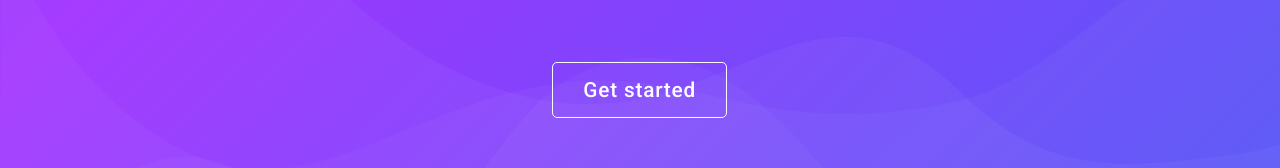
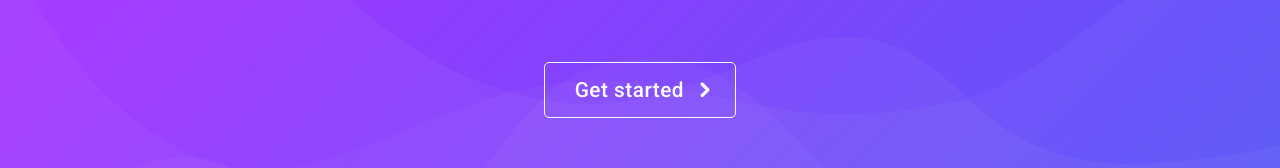
Before and after one commit to Trackgit-analytics/trackgit-landing, a Vue app: page / in a window 1280 px wide. Shown: the part 373-541 px from the top of the page. Built offline with nearby package versions, Linux system fonts and the light colour scheme.

Commit message:
Buttons refactor

```diff
--- a/src/App.vue
+++ b/src/App.vue
@@ -92,6 +92,16 @@ section {
   }
 }
 
+.no-select {
+  -webkit-touch-callout: none;
+  -webkit-user-select: none;
+  -khtml-user-select: none;
+  -moz-user-select: none;
+  -ms-user-select: none;
+  user-select: none;
+  -webkit-tap-highlight-color: transparent;
+}
+
 @media only screen and (max-width: 600px) {
   body,
   html {
--- a/src/components/buttons/button-circle.vue
+++ b/src/components/base-inputs/button/button-circle.vue
@@ -1,9 +1,7 @@
 <template>
   <div
     :class="
-      `circle-button-container no-select ${
-        this.enabled ? 'enabled' : 'disabled'
-      }`
+      `circle-button-container no-select ${this.enabled ? '' : 'disabled'}`
     "
   >
     <slot class="icon"></slot>
@@ -18,8 +16,6 @@ export default class CircleButton extends Vue {
 }
 </script>
 <style lang="scss" scoped>
-@import "button.css";
-
 .circle-button-container {
   width: 40px;
   height: 40px;
@@ -32,26 +28,22 @@ export default class CircleButton extends Vue {
   border-radius: 100%;
   cursor: pointer;
 
+  &:not(.disabled):active {
+    background-color: #dfdfdf;
+  }
+
   img {
     max-width: 20px;
     max-height: 20px;
     -webkit-user-select: none;
-    opacity: 0.6;
+    opacity: 0.5;
     margin-right: -3px;
   }
-}
-
-.enabled:active {
-  background-color: #dfdfdf;
 }
 
 .disabled {
   opacity: 0.25 !important;
   cursor: unset !important;
-
-  img {
-    opacity: 0.5;
-  }
 }
 
 @media only screen and (max-width: 600px) {
--- /dev/null
+++ b/src/components/base-inputs/button/button-rectangle.vue
@@ -0,0 +1,79 @@
+<template>
+  <a
+    :href="this.enabled ? action : null"
+    :class="
+      `button no-select ${this.color}-button
+      ${this.enabled ? '' : 'disabled'}`
+    "
+  >
+    {{ this.text }}
+    <img src="@/assets/arrow-right.svg" alt="arrow" />
+  </a>
+</template>
+<script lang="ts">
+import { Component, Prop, Vue } from "vue-property-decorator";
+
+@Component
+export default class RectangleButton extends Vue {
+  @Prop() readonly text!: string;
+  @Prop() readonly action!: string;
+  @Prop() readonly color!: string;
+  @Prop({ default: true }) readonly enabled!: boolean;
+}
+</script>
+<style scoped lang="scss">
+.button {
+  padding: 15px 25px 15px 30px;
+  display: inline-flex;
+  align-items: center;
+  border-radius: 5px;
+  font-size: 1.3rem;
+  letter-spacing: 0.5px;
+  transition: all 120ms ease;
+  font-weight: 500;
+  text-decoration: none;
+
+  img {
+    width: 0.6rem;
+    margin-left: 1rem;
+  }
+}
+
+.translucent-white-button {
+  border: 1px solid white;
+  color: white;
+  background: rgba(255, 255, 255, 0);
+
+  &:not(.disabled):hover {
+    background: rgba(255, 255, 255, 0.05);
+  }
+  &:not(.disabled):active {
+    background: rgba(255, 255, 255, 0.15);
+  }
+
+  img {
+    filter: invert(100);
+  }
+}
+
+.transparent-button {
+  color: #353535;
+  padding: 0px 0px 5px 0px;
+  border-radius: 0px;
+  letter-spacing: 0px;
+  display: unset;
+
+  &:not(.disabled):hover {
+    border-bottom: 1px dotted #353535;
+  }
+
+  img {
+    opacity: 0.8;
+  }
+}
+
+.disabled {
+  opacity: 0.25 !important;
+  cursor: unset !important;
+}
+</style>
--- a/src/components/buttons/button-translucent-white.vue
+++ /dev/null
@@ -1,32 +0,0 @@
-<template>
-  <a :href="action" class="button no-select translucent-white">{{
-    this.text
-  }}</a>
-</template>
-<script lang="ts">
-import { Component, Prop, Vue } from "vue-property-decorator";
-
-@Component
-export default class TranslucentWhiteButton extends Vue {
-  @Prop() readonly text!: string;
-  @Prop() readonly action!: string;
-}
-</script>
-<style>
-@import "button.css";
-</style>
-<style scoped lang="scss">
-.translucent-white {
-  border: 1px solid white;
-  color: white;
-  text-decoration: none;
-  background: rgba(255, 255, 255, 0);
-
-  &:hover {
-    background: rgba(255, 255, 255, 0.1);
-  }
-  &:active {
-    background: rgba(255, 255, 255, 0.15);
-  }
-}
-</style>
--- a/src/components/buttons/button-transparent.vue
+++ /dev/null
@@ -1,32 +0,0 @@
-<template>
-  <a class="transparent-button no-select" :href="action">
-    {{ this.text }}
-    <img src="@/assets/arrow-right.svg" alt="arrow" />
-  </a>
-</template>
-<script lang="ts">
-import { Component, Prop, Vue } from "vue-property-decorator";
-
-@Component
-export default class TransparentButton extends Vue {
-  @Prop() readonly text!: string;
-  @Prop() readonly action!: string;
-}
-</script>
-<style scoped lang="scss">
-.transparent-button {
-  font-size: 1.3rem;
-  text-decoration: none;
-  color: #505050;
-  font-weight: 500;
-  &:hover {
-    border-bottom: 1px dotted #505050;
-  }
-
-  img {
-    width: 8px;
-    margin-left: 10px;
-    vertical-align: middle;
-  }
-}
-</style>
--- a/src/components/buttons/button.css
+++ /dev/null
@@ -1,21 +0,0 @@
-.button{
-    padding: 15px 30px;
-    display: inline-flex;
-    align-items: center;
-    text-align: 50px;
-    border-radius: 5px;
-    font-size: 1.3rem;
-    letter-spacing: 0.8px;
-    transition: all 120ms ease;
-    font-weight: 500;
-}
-
-.no-select{
-  -webkit-touch-callout: none;
-  -webkit-user-select: none;
-  -khtml-user-select: none;
-  -moz-user-select: none;
-  -ms-user-select: none;
-  user-select: none;
-  -webkit-tap-highlight-color: transparent;
-}
--- a/src/components/faq/faq.vue
+++ b/src/components/faq/faq.vue
@@ -46,7 +46,7 @@ import Vue from "vue";
 import Component from "vue-class-component";
 import gsap from "gsap";
 import { ScrollTrigger } from "gsap/ScrollTrigger";
-import CircleButton from "@/components/buttons/button-circle.vue";
+import CircleButton from "@/components/base-inputs/button/button-circle.vue";
 import DeviceHelper from "@/helpers/DeviceHelper";
 import { Hyperlinks } from "@/models/data/LinkDirectory";
 
--- a/src/components/product-summary/product-summary.vue
+++ b/src/components/product-summary/product-summary.vue
@@ -8,11 +8,15 @@
           <br />for github repositories
         </h2>
         <p>
-          Drop the trackgit token inside the repository's Readme.md and get
+          Add a trackgit token inside your repository's Readme.md and get
           instant access to user traffic analytics from the
           <a :href="linkDashboard">dashboard</a>.
         </p>
-        <TransparentButton text="Sign up for free" :action="linkSignup" />
+        <RectangleButton
+          text="Sign up for free"
+          color="transparent"
+          :action="linkSignup"
+        />
       </div>
     </div>
     <ProductSummaryClipart />
@@ -25,9 +29,9 @@ import gsap from "gsap";
 import { ScrollTrigger } from "gsap/ScrollTrigger";
 import { Hyperlinks } from "@/models/data/LinkDirectory.ts";
 import ProductSummaryClipart from "@/components/product-summary/product-summary-clipart.vue";
-import TransparentButton from "@/components/buttons/button-transparent.vue";
+import RectangleButton from "@/components/base-inputs/button/button-rectangle.vue";
 
-@Component({ components: { ProductSummaryClipart, TransparentButton } })
+@Component({ components: { ProductSummaryClipart, RectangleButton } })
 export default class ProductSummary extends Vue {
   /** Hyperlink which points to dashboard page */
   get linkDashboard(): string {
--- a/src/components/setting-up/setting-up.vue
+++ b/src/components/setting-up/setting-up.vue
@@ -94,7 +94,7 @@ export default class SettingUp extends Vue {
   .down-arrow {
     transform: rotate(90deg);
     width: 0.8rem;
-    opacity: 0.4;
+    opacity: 0.2;
     margin: 2.5rem;
     display: block;
   }
--- a/src/components/user-greeting/user-greeting.vue
+++ b/src/components/user-greeting/user-greeting.vue
@@ -6,9 +6,10 @@
       <h4 class="tagline">
         Supercharge your github repos with traffic insights
       </h4>
-      <TranslucentWhiteButton
+      <RectangleButton
         class="get-started-button"
         text="Get started"
+        color="translucent-white"
         :action="linkGetStarted"
       />
     </div>
@@ -17,14 +18,14 @@
 <script lang="ts">
 import Vue from "vue";
 import Component from "vue-class-component";
-import TranslucentWhiteButton from "@/components/buttons/button-translucent-white.vue";
+import RectangleButton from "@/components/base-inputs/button/button-rectangle.vue";
 import Background from "@/components/user-greeting/background.vue";
 import { Hyperlinks } from "@/models/data/LinkDirectory.ts";
 import gsap from "gsap";
 import { ScrollTrigger } from "gsap/ScrollTrigger";
 
 @Component({
-  components: { TranslucentWhiteButton, Background }
+  components: { RectangleButton, Background }
 })
 export default class UserGreeting extends Vue {
   /** Hyperlink which points to "getting started" page */
```
Also changed, not shown: src/assets/arrow-right.svg.
